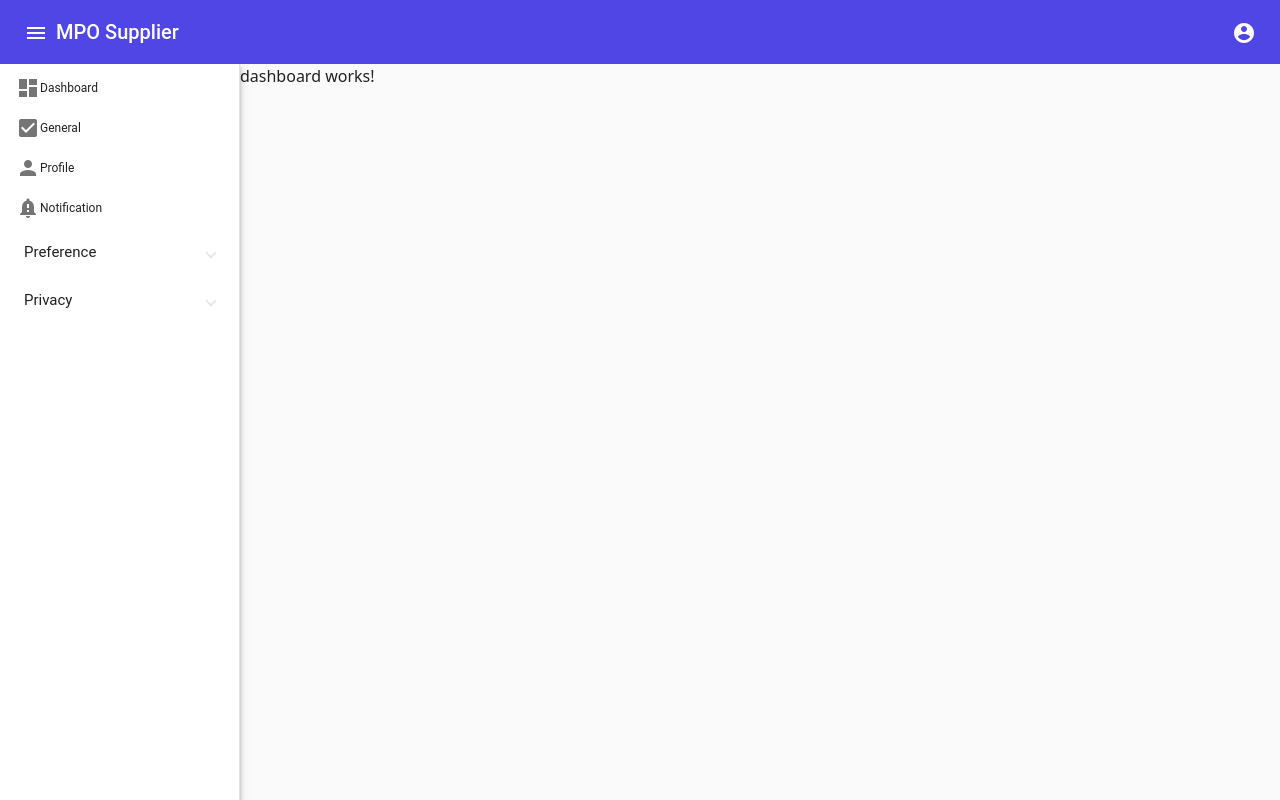
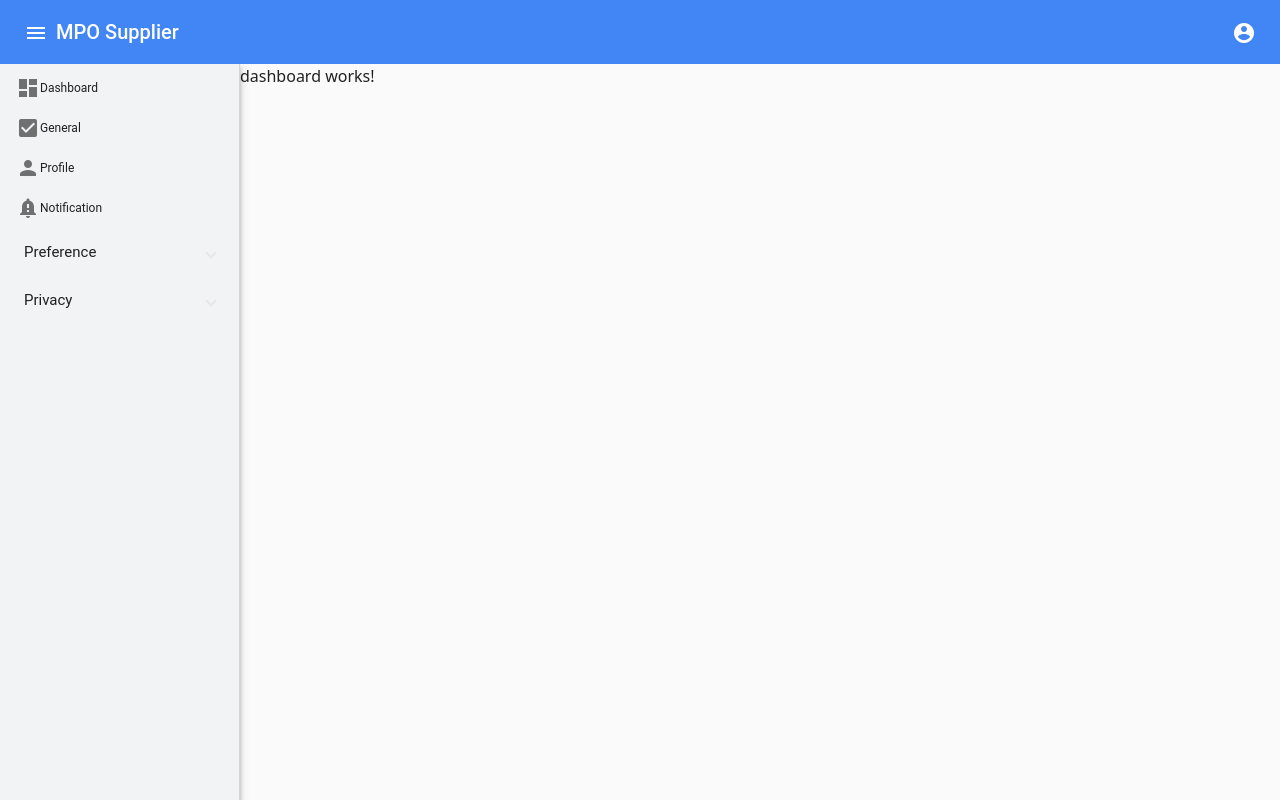
Before and after one commit to Devopsguyindia/MPOSupplier, an Angular app: page /dashboard in a window 1280 px wide. Built offline with nearby package versions, Linux system fonts and the light colour scheme.

Commit message:
sidebar styling

```diff
--- a/src/app/pages/main-layout/main-layout.component.html
+++ b/src/app/pages/main-layout/main-layout.component.html
@@ -34,7 +34,7 @@
           <mat-list-item routerLink="#"><mat-icon>check_box</mat-icon>General</mat-list-item>
           <mat-list-item routerLink="#"><mat-icon>person</mat-icon>Profile</mat-list-item>
           <mat-list-item routerLink="#"><mat-icon>notification_important</mat-icon>Notification</mat-list-item>
-          <mat-expansion-panel [class.mat-elevation-z0]="true" dense>
+          <mat-expansion-panel [class.mat-elevation-z0]="true" dense class="custom-expansion-panel">
             <mat-expansion-panel-header>
               Preference
             </mat-expansion-panel-header>
@@ -43,7 +43,7 @@
               <a mat-list-item routerLink="#"><mat-icon>notification_important</mat-icon>Notification</a>
             </mat-nav-list>
           </mat-expansion-panel>
-          <mat-expansion-panel [class.mat-elevation-z0]="true" dense>
+          <mat-expansion-panel [class.mat-elevation-z0]="true" dense class="custom-expansion-panel">
             <mat-expansion-panel-header>
               Privacy
             </mat-expansion-panel-header>
--- a/src/app/pages/main-layout/main-layout.component.scss
+++ b/src/app/pages/main-layout/main-layout.component.scss
@@ -1,18 +1,38 @@
 .full-screen-container{
-  background-color: red;
   height: 100%;
 }
 
 .content-container{
-  background-color: pink;
+  background-color: #F1F3F4;
   height: 100%;
 }
 
 :host ::ng-deep .custom-toolbar {
-  background-color: #4f46e5;
+  background-color: #4285F4;
   color: white;
 }
 
 :host ::ng-deep mat-sidenav mat-icon {
-  color: rgba(0, 0, 0, 0.54); /* Default grey color for Material icons */
+  color: rgba(0, 0, 0, 0.54);
 }
+
+:host ::ng-deep mat-sidenav  {
+  background-color: #F1F3F4 !important;
+}
+
+
+.custom-expansion-panel {
+  background-color: #F1F3F4;
+}
+
+.custom-expansion-panel .mat-expansion-panel-header {
+  background-color: #F1F3F4;
+}
+
+.custom-expansion-panel .mat-expansion-panel-content {
+  background-color: #FFFFFF;
+}
+
+.custom-expansion-panel .mat-expansion-panel-content mat-list-item {
+  color: #333;
+}
```
